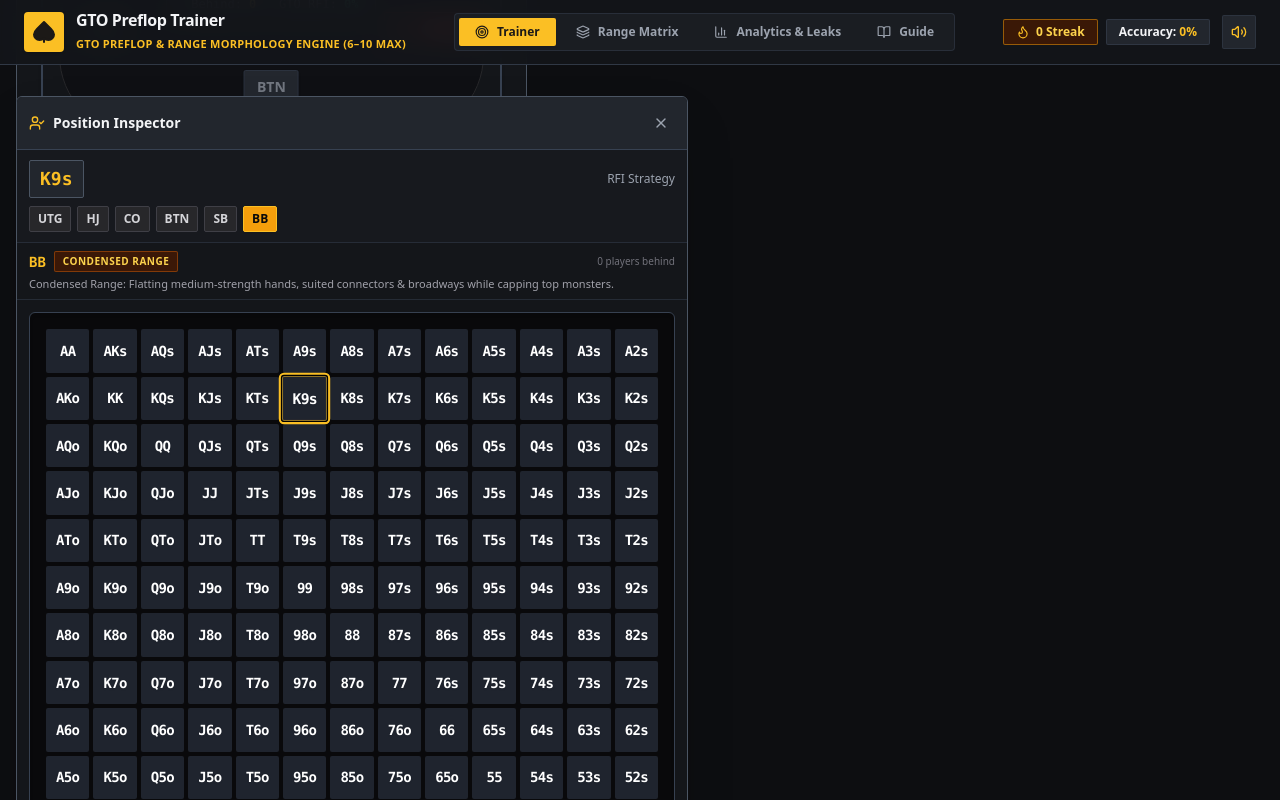
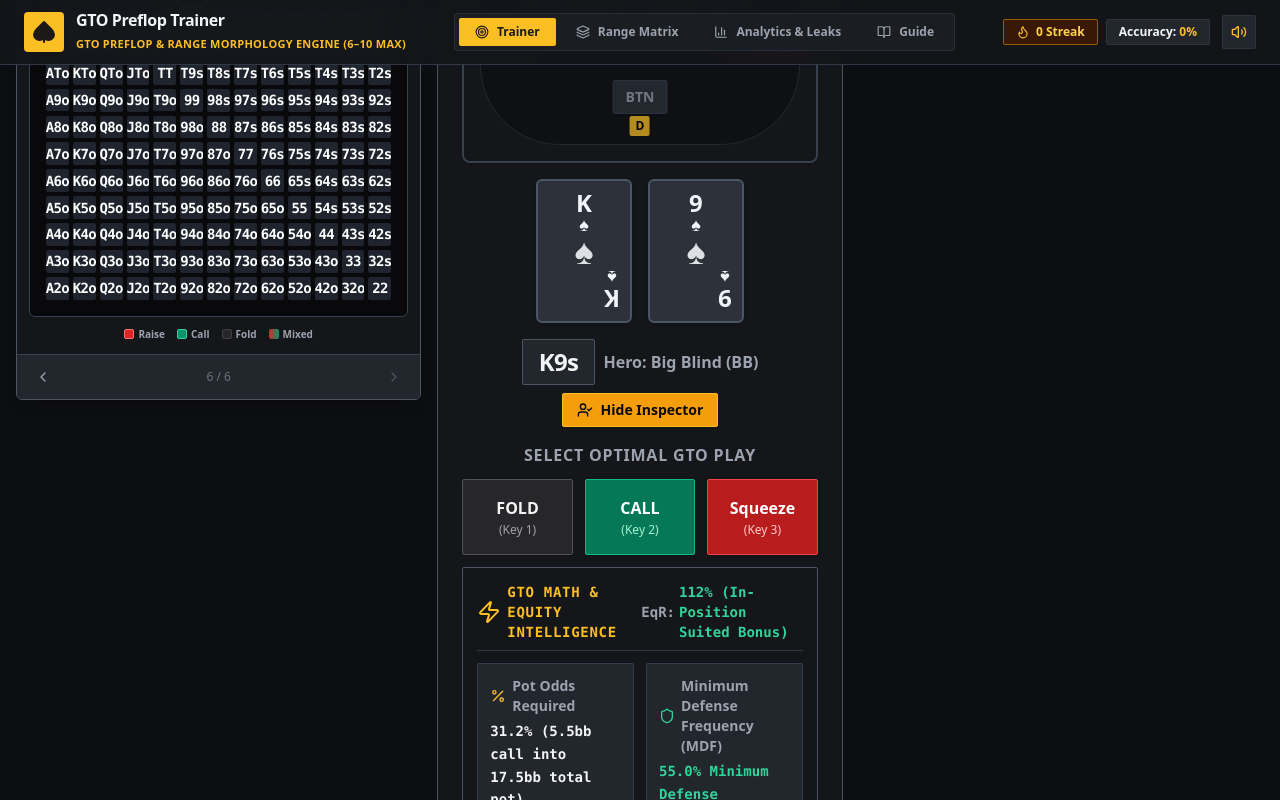
Before and after one commit to Rizehigh/gto-preflop-trainer, a React (Vite) app: page / in a window 1280 px wide. Both pictures are taken after a click on the button "See what this hand would do from every position around the t". Shown: the part 471-1271 px from the top of the page. Built offline with nearby package versions, Linux system fonts and the light colour scheme.

Commit message:
fix: layout shifting when inspect grid opens and keep inspector open on position change

```diff
--- a/src/components/PositionalRangeGrid.tsx
+++ b/src/components/PositionalRangeGrid.tsx
@@ -97,7 +97,7 @@ export const PositionalRangeGrid: React.FC<PositionalRangeGridProps> = ({
   };
 
   return (
-    <div className="fixed left-4 top-24 z-40 flex flex-col w-full max-w-xl md:max-w-2xl bg-m3-surfaceContainerLow border border-m3-outline rounded-m3-md shadow-2xl overflow-hidden animate-fadeIn" style={{ maxWidth: '672px' }}>
+    <div className="flex flex-col w-full bg-m3-surfaceContainerLow border border-m3-outline rounded-m3-md shadow-lg overflow-hidden animate-fadeIn">
 
       {/* Header */}
       <div className="p-3 bg-m3-surfaceContainerHigh border-b border-m3-outlineVariant flex items-center justify-between">
--- a/src/components/TrainerTab.tsx
+++ b/src/components/TrainerTab.tsx
@@ -180,7 +180,7 @@ export const TrainerTab: React.FC<TrainerTabProps> = ({ onRecordAttempt, leakPos
   const activeOpponentProfile = isExploitMode ? OPPONENT_PROFILES[activeOpponentId] : null;
 
   return (
-    <div className="w-full max-w-7xl mx-auto space-y-5">
+    <div className={`w-full mx-auto space-y-5 ${showPositionalGrid ? 'max-w-[1700px]' : 'max-w-7xl'}`}>
 
       {/* Mode & Controls Header */}
       <div className="bg-m3-surfaceContainerLow border border-m3-outline p-4 rounded-m3-md flex flex-wrap items-center justify-between gap-4 shadow-sm">
@@ -329,6 +329,7 @@ export const TrainerTab: React.FC<TrainerTabProps> = ({ onRecordAttempt, leakPos
 
         {/* Left Column: Positional Range Grid Inspector (toggleable) */}
         {showPositionalGrid && (
+          <div className="lg:col-span-4 w-full">
             <PositionalRangeGrid
               handNotation={handNotation}
               tableSize={tableSize}
@@ -339,13 +340,14 @@ export const TrainerTab: React.FC<TrainerTabProps> = ({ onRecordAttempt, leakPos
                 setUserAction(null);
                 setShowHint(false);
                 setEvaluation(null);
-              setShowPositionalGrid(false);
+                // Keep Inspector open when switching positions/spots
               }}
             />
+          </div>
         )}
 
         {/* Main Column: Poker Table & Action Controls */}
-        <div className={`flex flex-col items-center bg-m3-surfaceContainerLow border border-m3-outline rounded-m3-md p-6 shadow-sm relative space-y-4 ${showPositionalGrid ? 'lg:col-span-5' : 'lg:col-span-6'}`}>
+        <div className={`flex flex-col items-center bg-m3-surfaceContainerLow border border-m3-outline rounded-m3-md p-6 shadow-sm relative space-y-4 ${showPositionalGrid ? 'lg:col-span-4' : 'lg:col-span-6'}`}>
 
           <PokerTable
             heroPosition={currentSpot.heroPosition}
@@ -508,7 +510,7 @@ export const TrainerTab: React.FC<TrainerTabProps> = ({ onRecordAttempt, leakPos
         </div>
 
         {/* Right Column: Solution Grid & Feedback */}
-        <div className="lg:col-span-6 space-y-4 flex flex-col items-center w-full">
+        <div className={`space-y-4 flex flex-col items-center w-full ${showPositionalGrid ? 'lg:col-span-4' : 'lg:col-span-6'}`}>
           {userAction === null && !showHint ? (
             /* Pre-Decision Locked State */
             <div className="w-full bg-m3-surfaceContainerLow border border-m3-outline rounded-m3-md p-6 text-center space-y-4 shadow">
```
Lines whose indentation alone changed are shown as unchanged.
